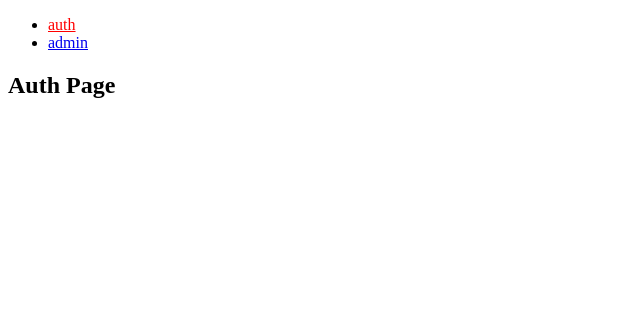
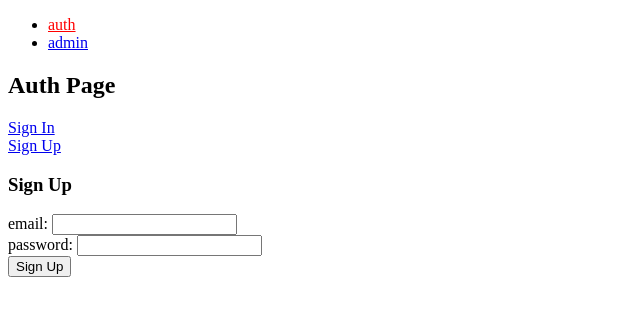
Before and after one commit to superpuper32/admin, a React (Create React App) app: page /auth/sign-up in a window 1280 px wide. Shown: the top 316 px of the page, without its empty margins (0-640 px from the left). Built offline with nearby package versions, Linux system fonts and the light colour scheme.

Commit message:
formik added

```diff
--- a/package.json
+++ b/package.json
@@ -7,6 +7,7 @@
     "@testing-library/react": "^9.3.2",
     "@testing-library/user-event": "^7.1.2",
     "connected-react-router": "^6.8.0",
+    "formik": "^2.2.0",
     "history": "4.10.1",
     "immutable": "^4.0.0-rc.12",
     "react": "^16.13.1",
--- /dev/null
+++ b/src/components/auth/sign-in-form/index.js
@@ -0,0 +1,9 @@
+import React from "react";
+
+function SignInForm() {
+  return <div>Sign In Form</div>;
+}
+
+SignInForm.propTypes = {};
+
+export default SignInForm;
--- /dev/null
+++ b/src/components/auth/sign-up-form/index.js
@@ -0,0 +1,39 @@
+import React from "react";
+import { Formik, Form, Field } from "formik";
+
+function SignUpForm() {
+  return (
+    <div>
+      <h3>Sign Up</h3>
+      <Formik
+        initialValues={{ email: "", password: "" }}
+        onSubmit={console.log}
+      >
+        <Form>
+          email: <Field type="email" name="email" />
+          <Field
+            type="password"
+            name="password"
+            validate={(password) =>
+              password && password.length >= 8 ? undefined : "password to short"
+            }
+          >
+            {({ field, meta }) => (
+              <div>
+                password: <input {...field} type="password" />
+                {meta.touched && meta.error && (
+                  <div className="error">{meta.error}</div>
+                )}
+              </div>
+            )}
+          </Field>
+          <button type="submit">Sign Up</button>
+        </Form>
+      </Formik>
+    </div>
+  );
+}
+
+SignUpForm.propTypes = {};
+
+export default SignUpForm;
--- a/src/components/routes/auth.js
+++ b/src/components/routes/auth.js
@@ -1,9 +1,20 @@
 import React from "react";
+import { NavLink, Route } from "react-router-dom";
+import SignInForm from "../auth/sign-in-form";
+import SignUpForm from "../auth/sign-up-form";
 
 function AuthPage() {
   return (
     <div>
       <h1>Auth Page</h1>
+      <div>
+        <NavLink to="/auth/sign-in">Sign In</NavLink>
+      </div>
+      <div>
+        <NavLink to="/auth/sign-up">Sign Up</NavLink>
+      </div>
+      <Route path="/auth/sign-in" component={SignInForm} />
+      <Route path="/auth/sign-up" component={SignUpForm} />
     </div>
   );
 }
```
Also changed, not shown: src/setupTests.js (+1 -1 lines), 1 other file (tests, documents, lock files or other folders).
